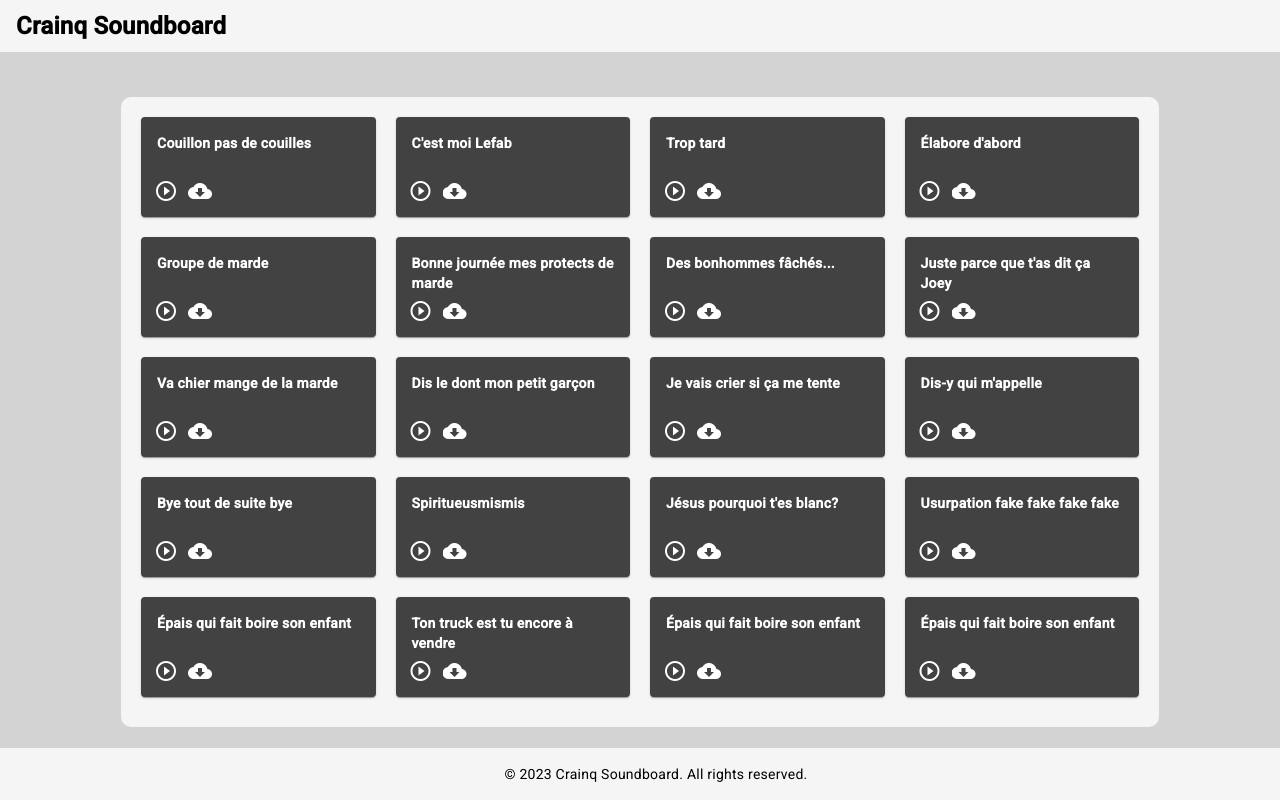
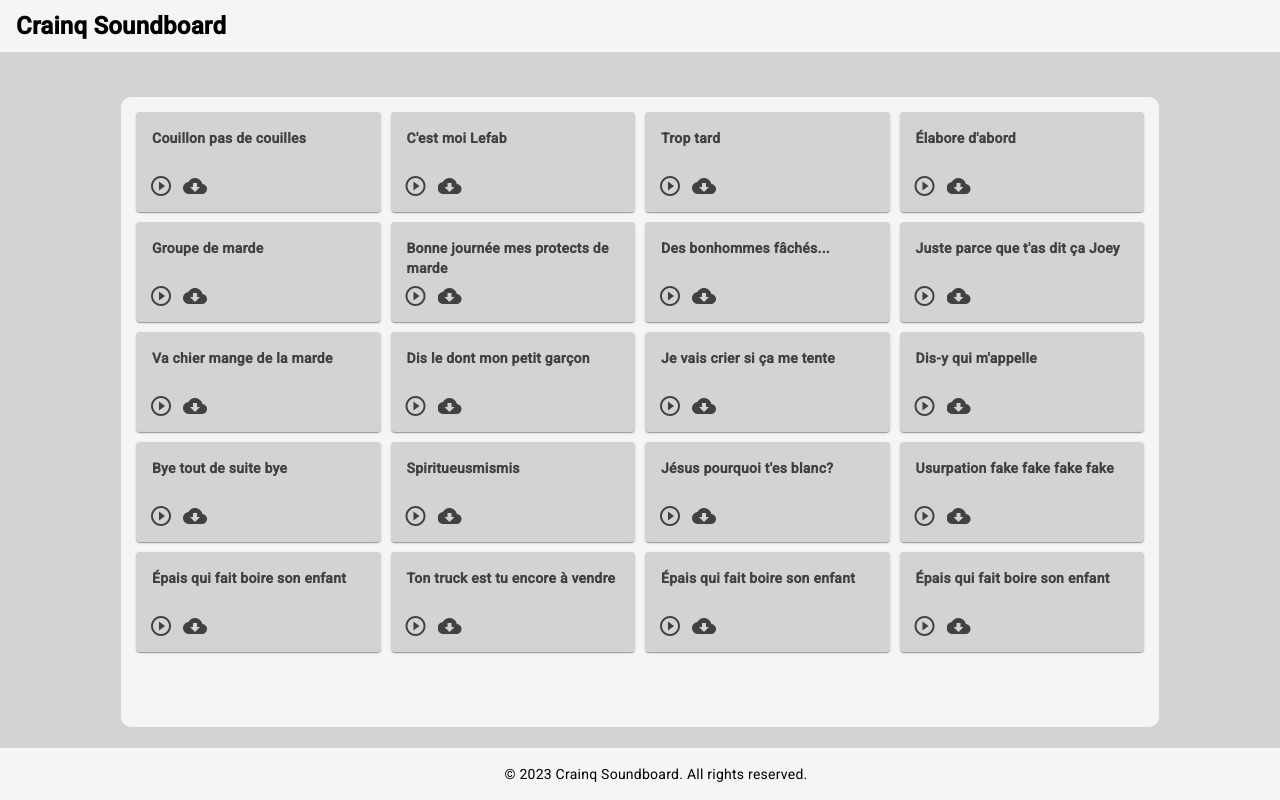
Before and after one commit to JoeRouleau/crainq-soundboard, an Angular app: page / in a window 1280 px wide. Built offline with nearby package versions, Linux system fonts and the light colour scheme.

Commit message:
Changement couleur et hover effet

```diff
--- a/src/app/voice-message/voice-message.component.css
+++ b/src/app/voice-message/voice-message.component.css
@@ -1,6 +1,13 @@
 mat-card {
   height: 100px;
-  margin: 5px;
+  width: 100%;
+  background-color: lightgrey;
+}
+
+mat-card:hover {
+    box-shadow: 0 5px 5px 5px rgba(0,0,0,.2), 0 5px 5px 0 rgba(0,0,0,.14), 0 5px 5px 0 rgba(0,0,0,.12) !important;
+    transform: translate3d(0,0,0);
+    transition: background .4s cubic-bezier(.25,.8,.25,1),box-shadow 280ms cubic-bezier(.4,0,.2,1);
 }
 
 mat-card-content {
@@ -8,12 +15,12 @@ mat-card-content {
 }
 
 mat-card-header {
-  color: white;
+  color: rgb(65, 65, 65);
   font-weight: bold;
 }
 
 mat-icon {
-  color: white;
+  color: rgb(65, 65, 65);
   margin-inline: 5px;
   bottom: 10px;
   left: 10px;
```
